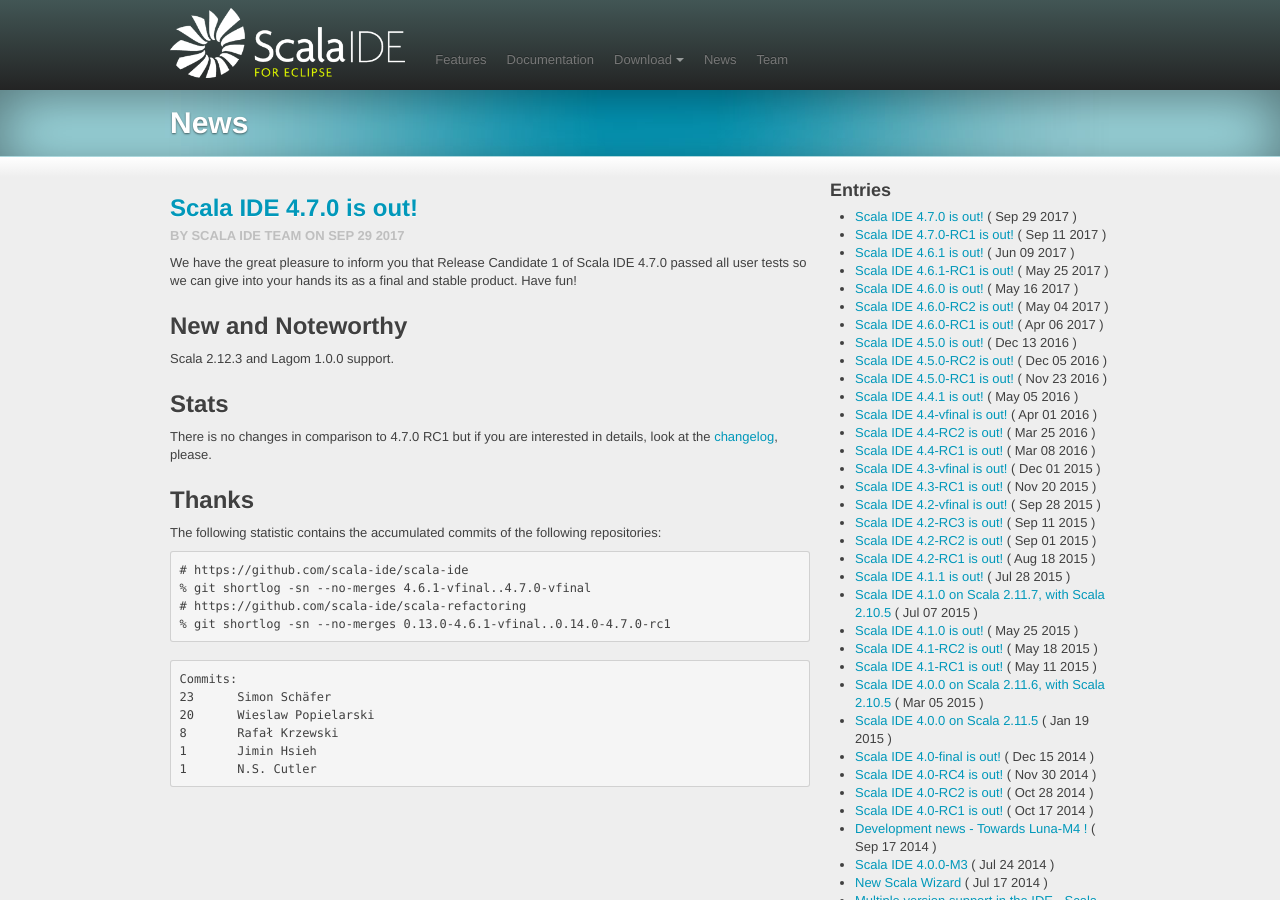
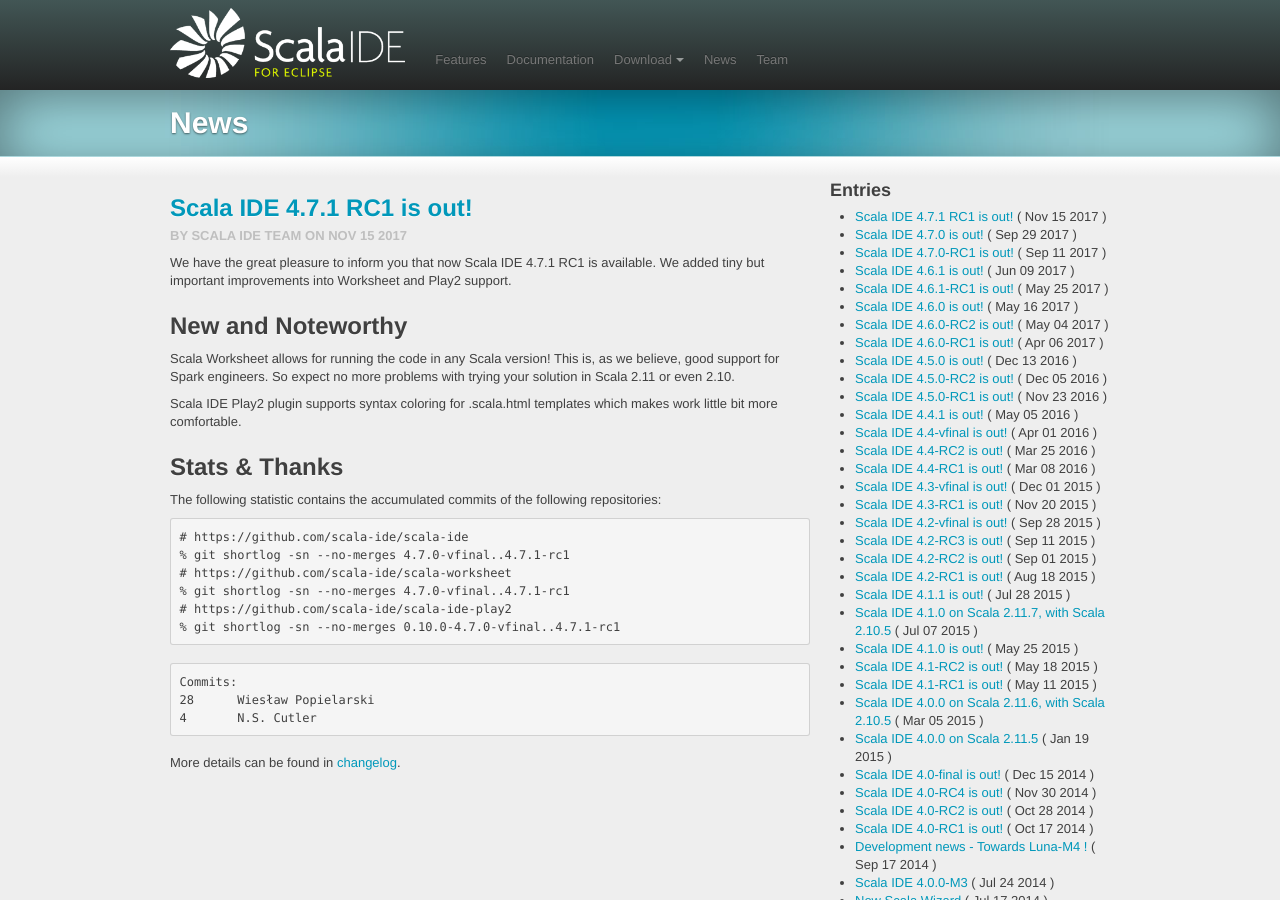
Before and after one commit to scala-ide/scala-ide.github.com, a Jekyll site: the page built from blog/index.md, in a window 1280 px wide and 900 px high. Built offline with Jekyll 4.4.1, drawn with Linux system fonts in a browser that asks for light colours.

Commit message:
Prepares 4.7.1-rc1 release.

```diff
--- a/_includes/frontpage.txt
+++ b/_includes/frontpage.txt
@@ -23,17 +23,17 @@
     </div>
 
 <!-- Uncomment this section for a RC release -->
-<!--
+<!-- 4.7.1 RC1 -->
 <div>
     <div class="rounded-corner-box" style="min-height: 0px; float: left; padding: 10px; margin-top: 10px; width: 778px; background-color: rgba(0,0,0,0.5);">
       <span class="news-box-text">
-        Or... Walk on the wild side. <span class="emphasize"><a href="{{ site.baseurl }}/download/milestone.html">Try version 4.7.0 RC1!</a></span>
+        Or... Walk on the wild side. <span class="emphasize"><a href="{{ site.baseurl }}/download/milestone.html">Try version 4.7.1 RC1!</a></span>
       </span>
     </div>
     <span class="news-arrow"><img src="{{ site.baseurl }}/resources/images/news-arrow.png"></span>
     <a href="{{ site.baseurl }}/download/milestone.html"><img style="float: right; margin-top: 5px; margin-bottom: -15px; margin-right: 35px;" src="{{ site.baseurl }}/resources/images/tools.png"></a>
 </div>
--->
+<!-- 4.7.1 RC1-->
 </div>
 </div>
 
--- a/_includes/sdk-download-box-2-12-rc.txt
+++ b/_includes/sdk-download-box-2-12-rc.txt
@@ -30,7 +30,7 @@
 
 <script type="text/javascript">
 var urls_212 = {
-  prefix: "http://downloads.typesafe.com/scalaide-pack/4.7.0-rc1-oxygen-212-20170911/scala-SDK-4.7.0-rc1-2.12",
+  prefix: "http://downloads.typesafe.com/scalaide-pack/4.7.1-rc1-oxygen-212-20171115/scala-SDK-4.7.1-rc1-2.12",
 };
 
 urls_212.win64  = urls_212.prefix + "-win32.win32.x86_64.zip"
--- /dev/null
+++ b/blog/_posts/2017-11-15-release-notes-4.7.1-rc1.md
@@ -0,0 +1,37 @@
+---
+layout: blog
+title: Scala IDE 4.7.1 RC1 is out!
+author: Scala IDE team
+disqus: false
+---
+
+We have the great pleasure to inform you that now Scala IDE 4.7.1 RC1 is available. We added tiny but important improvements into Worksheet and Play2 support.
+
+## New and Noteworthy
+
+Scala Worksheet allows for running the code in any Scala version! This is, as we believe, good support for Spark engineers. So expect no more problems with trying your solution in Scala 2.11 or even 2.10.
+
+Scala IDE Play2 plugin supports syntax coloring for .scala.html templates which makes work little bit more comfortable.
+
+## Stats & Thanks
+
+The following statistic contains the accumulated commits of the following repositories:
+
+<pre>
+# https://github.com/scala-ide/scala-ide
+% git shortlog -sn --no-merges 4.7.0-vfinal..4.7.1-rc1
+# https://github.com/scala-ide/scala-worksheet
+% git shortlog -sn --no-merges 4.7.0-vfinal..4.7.1-rc1
+# https://github.com/scala-ide/scala-ide-play2
+% git shortlog -sn --no-merges 0.10.0-4.7.0-vfinal..4.7.1-rc1
+</pre>
+
+<pre>
+Commits:
+28	Wiesław Popielarski
+4	N.S. Cutler
+</pre>
+
+More details can be found in [changelog][cl].
+
+[cl]: http://scala-ide.org/docs/changelog.html
--- a/download/milestone.md
+++ b/download/milestone.md
@@ -6,7 +6,7 @@
 Here you can find the update sites for milestone or release candidates. Use this stream if you want to stay
 up to date with the latest developments in the Scala compiler and the Scala IDE itself.
 
-## Scala IDE 4.7.0-RC1 download
+## Scala IDE 4.7.1-RC1 download
 
 This bundle contains the Scala IDE for Eclipse and it comes pre-configured
 for optimal performance. No need to configure update sites, and *Check for updates* will keep your
@@ -36,8 +36,8 @@
 * Zinc 1.0.0
 * Scalariform 0.2.3
 * Scala Refactoring 0.13.0
-* Scala IDE Play2 Plugin 0.10.0
-* Scala Worksheet 0.7.0
+* Scala IDE Play2 Plugin 0.11.0
+* Scala Worksheet 0.8.0
 * Scala Search 0.6.0
 * ScalaTest 2.10.0.v-4-2_12
 * Lagom Plugin 1.0.0
```
